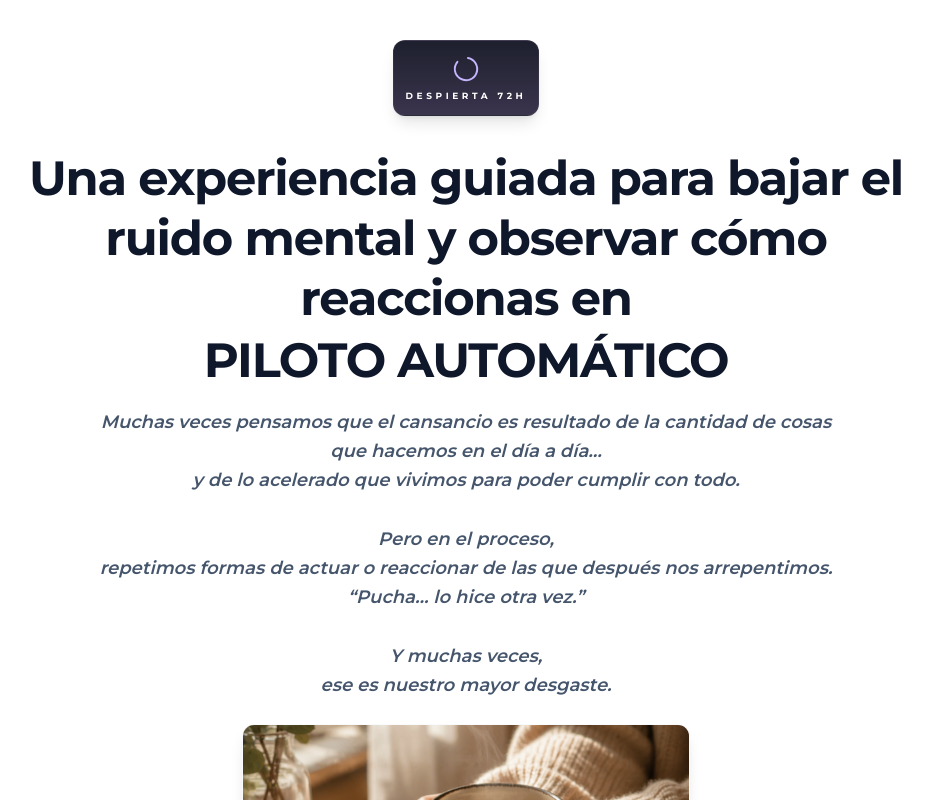
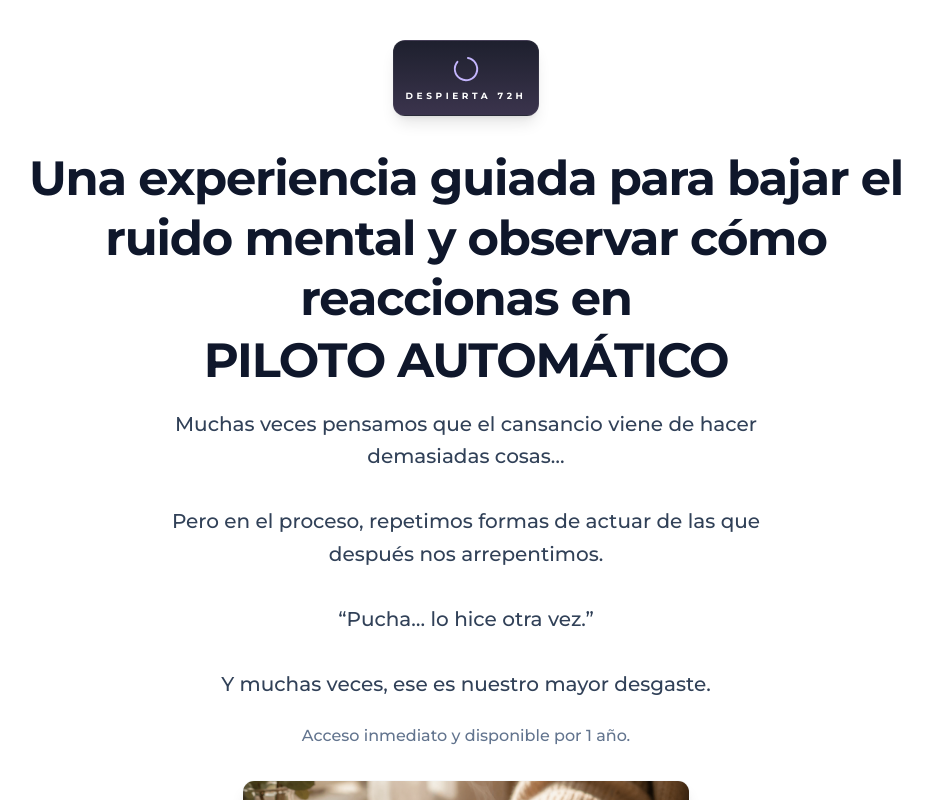
Before and after one commit to cursossolange/despierta-72h, a React (Vite) app: page / in a window 1280 px wide. Shown: the top 800 px of the page, without its empty margins (174-1106 px from the left). Built offline with nearby package versions, Linux system fonts and the light colour scheme; no server answers.

Commit message:
Update LandingPage.tsx

```diff
--- a/src/components/LandingPage.tsx
+++ b/src/components/LandingPage.tsx
@@ -170,24 +170,23 @@ export default function LandingPage({ onPurchase }: LandingPageProps) {
 
 
             {/* 3. Bajada breve */}
-        <div className="max-w-5xl mx-auto mb-5 md:mb-6">
-<p className="text-sm md:text-lg text-slate-600 leading-relaxed font-semibold italic max-w-3xl mx-auto">
-  Muchas veces pensamos que el cansancio es resultado de la cantidad de cosas que hacemos en el día a día…
-  <br />
-  y de lo acelerado que vivimos para poder cumplir con todo.
+       <div className="max-w-4xl mx-auto mb-6 md:mb-8">
+  <p className="text-base md:text-xl text-slate-700 leading-relaxed font-medium max-w-2xl mx-auto">
+    Muchas veces pensamos que el cansancio viene de hacer demasiadas cosas…
     <br /><br />
     Pero en el proceso,
-  <br />
-  repetimos formas de actuar o reaccionar de las que después nos arrepentimos.
-  <br />
+    repetimos formas de actuar de las que después nos arrepentimos.
+    <br /><br />
     “Pucha… lo hice otra vez.”
     <br /><br />
     Y muchas veces,
-  <br />
     ese es nuestro mayor desgaste.
   </p>
+
+  <p className="mt-6 text-sm md:text-base text-slate-500 font-medium">
+    Acceso inmediato y disponible por 1 año.
+  </p>
 </div>
-
             {/* Principal Hero Image (Compacta) */}
             <motion.div
               initial={{ opacity: 0, scale: 0.98 }}
```
Lines whose indentation alone changed are shown as unchanged.
